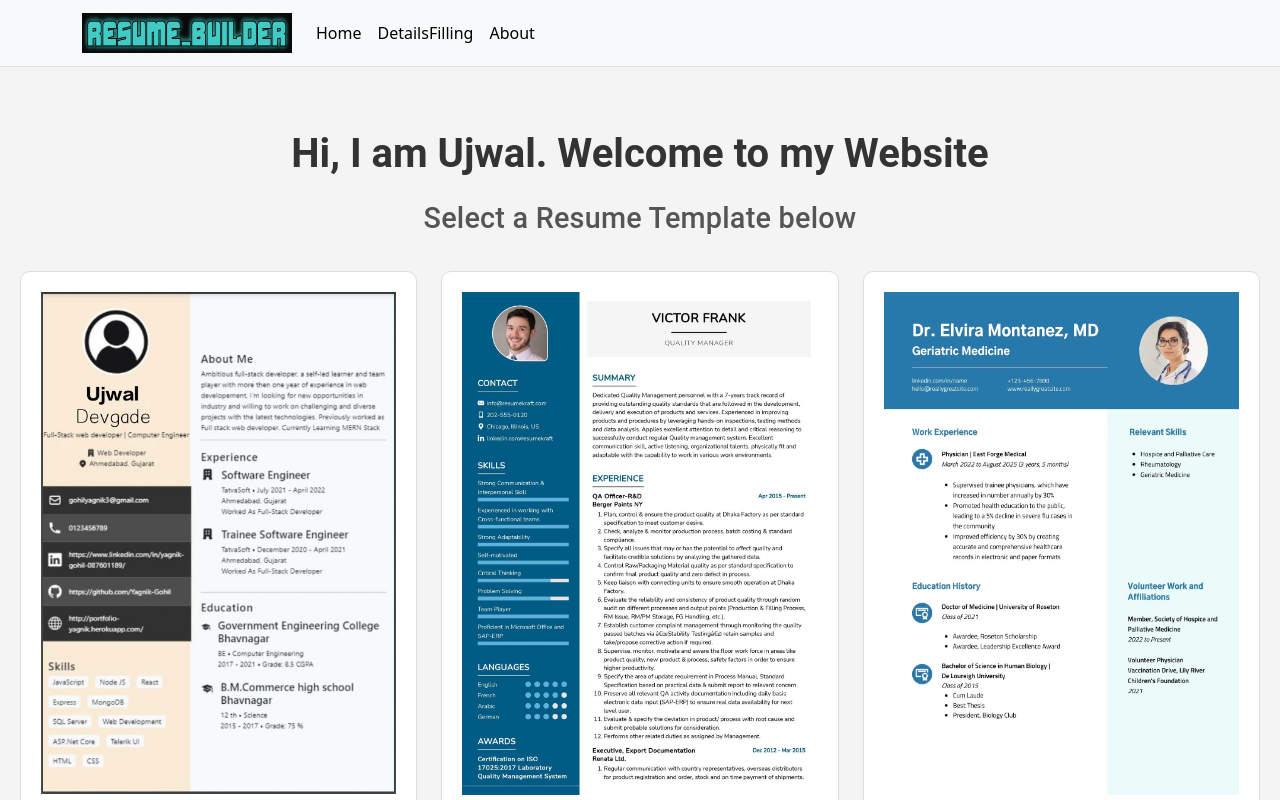
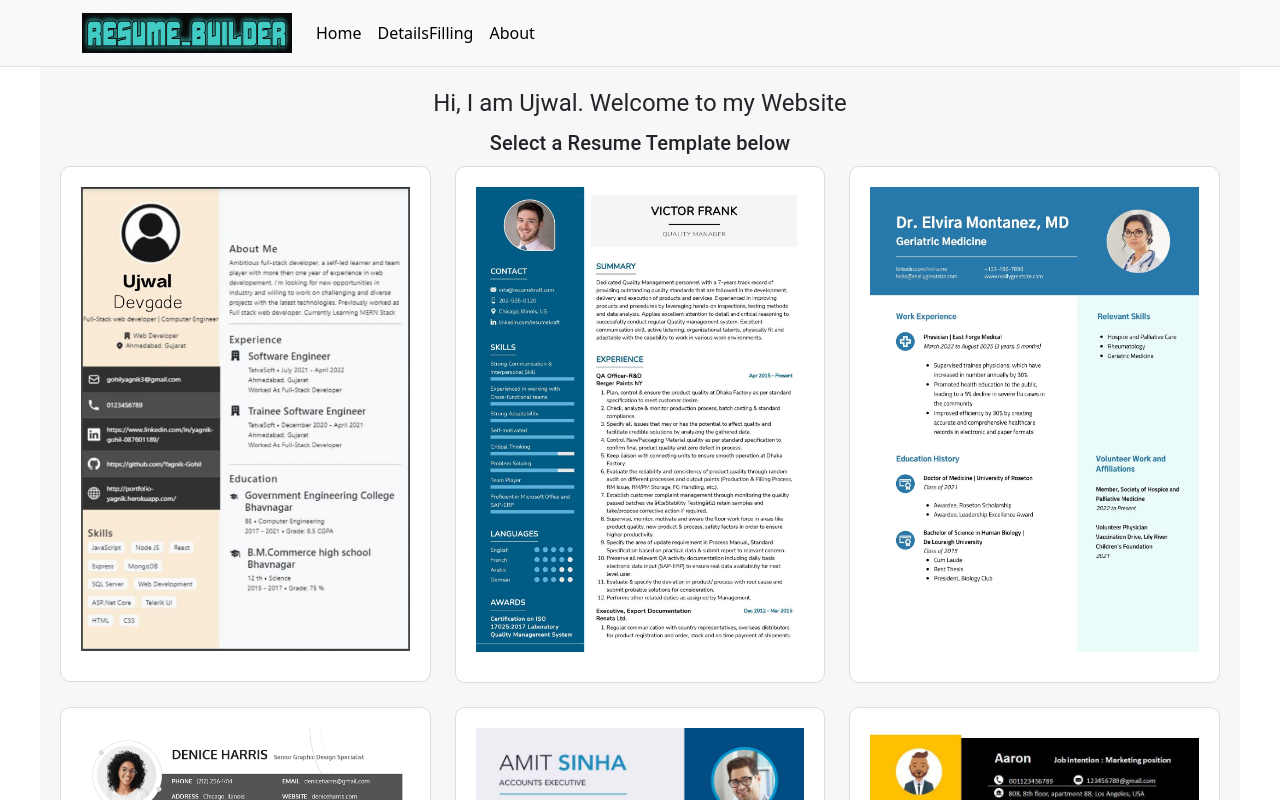
Before and after one commit to Ujwaldevgade/Almabetter-Resume-Builder, a React (Create React App) app: page / in a window 1280 px wide. Shown: the top 800 px of the page. Built offline with nearby package versions, Linux system fonts and the light colour scheme.

Commit message:
Update Home.css

```diff
--- a/src/components/Home.css
+++ b/src/components/Home.css
@@ -1,23 +1,10 @@
 .container1 {
+  max-width: 1200px;
+  margin: 0 auto;
+  padding: 20px;
   text-align: center;
-  padding: 60px 20px;
-  background-color: #f4f4f4;
-  border-bottom: 2px solid #e0e0e0;
+  background-color: #f7f7f7;
 }
-
-.container1 h5 {
-  font-size: 2.5rem;
-  margin-bottom: 15px;
-  color: #333;
-  font-weight: bold;
-}
-
-.container1 h6 {
-  font-size: 1.8rem;
-  margin-bottom: 30px;
-  color: #555;
-}
-
 
 .template1 {
   position: relative;
```
